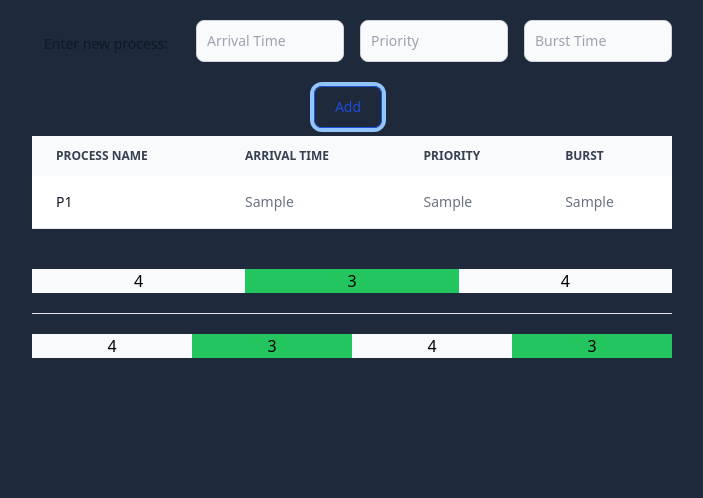
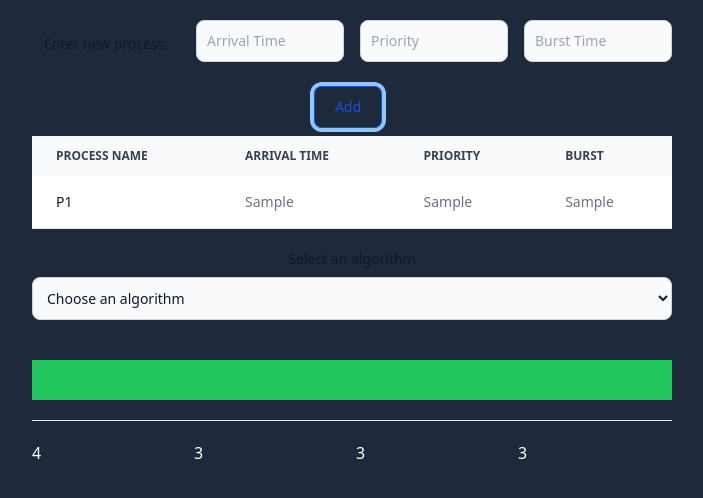
Before and after one commit to bigg-khaled/Gantt-Chart-Visualizer, a React (Create React App) app: page / in a window 1280 px wide. Both pictures are taken after typing "Sample", "Sample", "Sample" into the empty fields and a click on the button "Add". Shown: the top 498 px of the page, without its empty margins (288-991 px from the left). Built offline with nearby package versions, Linux system fonts and the light colour scheme.

Commit message:
Timeline prototype

```diff
--- a/src/Components/OSForm.jsx
+++ b/src/Components/OSForm.jsx
@@ -4,10 +4,17 @@ import { useState } from "react";
 const OSForm = () => {
   const [numOfProcesses, setNumOfProcesses] = useState(1);
   const [processes, setProcesses] = useState([]);
+  const [algorithm, setAlgorithm] = useState("");
 
   const [arrival_time, setArrival_time] = useState([]);
   const [priority, setPriority] = useState([]);
   const [burst, setBurst] = useState([]);
+
+  const [isOpen, setIsOpen] = useState(false);
+
+  const toggleDropdown = () => {
+    setIsOpen(!isOpen);
+  };
 
   function handleSubmit(e) {
     e.preventDefault();
@@ -117,18 +124,59 @@ const OSForm = () => {
                 </tbody>
               </table>
             </div>
-            <div className={` grid-flow-col grid grid-cols-${3} mt-10`}>
-              <div className="bg-slate-50 ">4</div>
-              <div className="bg-green-500 ">3</div>
-              <div className="bg-slate-50 ">4</div>
+
+            <div className="mt-5">
+              <label
+                for="countries"
+                class="block mb-2 text-sm font-medium text-gray-900 dark:text-white"
+              >
+                Select an algorithm
+              </label>
+              <select
+                id="countries"
+                class="bg-gray-50 border border-gray-300 text-gray-900 text-sm rounded-lg focus:ring-blue-500 focus:border-blue-500 block w-full p-2.5 dark:bg-gray-700 dark:border-gray-600 dark:placeholder-gray-400 dark:text-white dark:focus:ring-blue-500 dark:focus:border-blue-500"
+                value={algorithm}
+                onChange={(e) => setAlgorithm(e.target.value)}
+              >
+                <option selected>Choose an algorithm</option>
+                <option value="US">FCFS</option>
+                <option value="CA">SJB</option>
+                <option value="FR">Round Robin</option>
+                <option value="DE">Priority</option>
+              </select>
+            </div>
+
+            <div
+              className={` grid-flow-col grid grid-cols-${
+                numOfProcesses - 1
+              } mt-10 h-10`}
+            >
+              {processes.map((process) => {
+                return (
+                  <div
+                    className={`${
+                      process.id % 2 == 0 ? "bg-slate-50" : "bg-green-500"
+                    }`}
+                  ></div>
+                );
+              })}
             </div>
             <hr className="mt-5" />
             <div className={` grid-flow-col grid grid-cols-${3} mt-5`}>
+              <div className=" text-left text-white mr-2">4</div>
+              <div className=" text-left text-white mr-2">3</div>
+              <div className=" text-left text-white mr-2">3</div>
+              <div className=" text-left text-white">3</div>
+            </div>
+
+            {/* <div className="flex flex-wrap gap-4 mt-5 w-full">
+              <div className="bg-slate-50">4</div>
+              <div className="text-center flex items-center">Text A</div>
+              <div className="bg-green-500 ">3</div>
+              <div className="text-center flex items-center">Text B</div>
               <div className="bg-slate-50 ">4</div>
-              <div className="bg-green-500 ">3</div>
-              <div className="bg-slate-50 ">4</div>
-              <div className="bg-green-500 ">3</div>
-            </div>
+              <div className="text-center flex items-center">Text C</div>
+            </div> */}
           </form>
         </div>
       </div>
```
